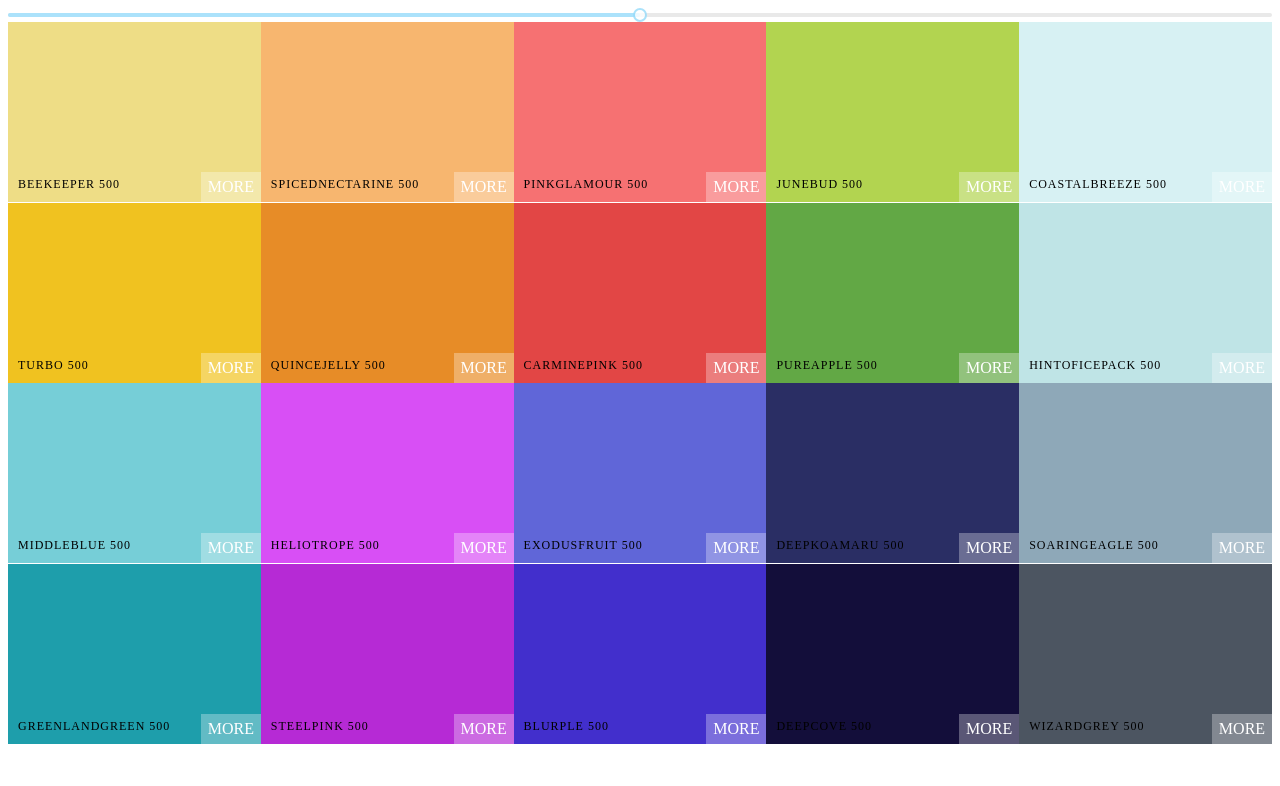
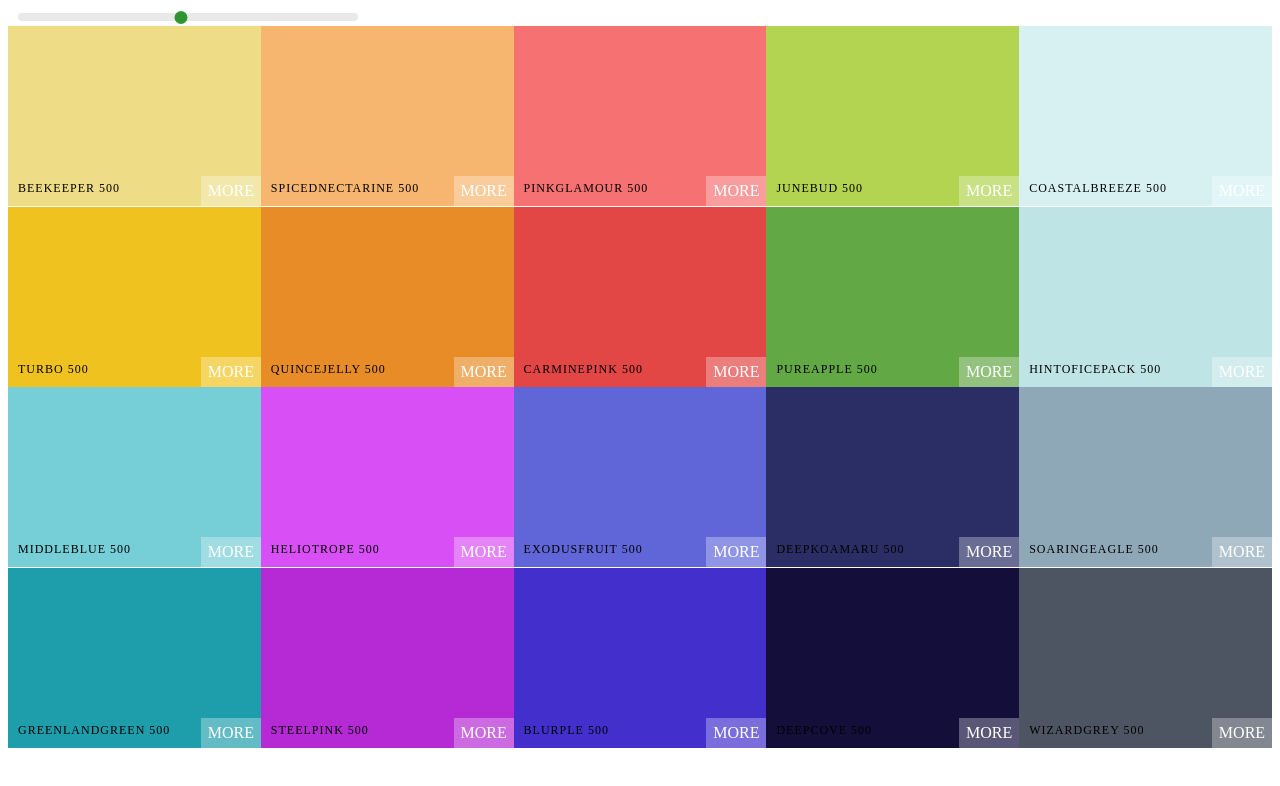
Before and after one commit to sterlingbarton/color-palette, a React (Vite) app in the folder color-palette/: page / in a window 1280 px wide. Shown: the top 786 px of the page. Built offline with nearby package versions, Linux system fonts and the light colour scheme.

Commit message:
styled color slider

```diff
--- a/color-palette/src/Palette.css
+++ b/color-palette/src/Palette.css
@@ -5,3 +5,32 @@
 .palette-colors{
     height: 90%;
 }
+
+.slider{
+    width: 340px;
+    margin: 0 10px;
+    display: inline-block;
+}
+
+.slider .rc-slider-track{
+    background-color: transparent;
+}
+
+.slider .rc-slider-rail{
+    height: 8px;
+    /* margin-bottom: 10px; */
+}
+
+.slider .rc-slider-handle,
+.slider .rc-slider-handle:hover,
+.slider .rc-slider-handle:focus,
+.slider .rc-slider-handle:active{
+    background-color: green;
+    outline: none;
+    border: 2px solid green;
+    box-shadow: none;
+    width: 13px;
+    height: 13px;
+    margin-left: -7px;
+    margin-top: -2.5px;
+}
--- a/color-palette/src/Palette.jsx
+++ b/color-palette/src/Palette.jsx
@@ -1,8 +1,9 @@
 import {useState} from 'react'
 import ColorBox from "./ColorBox"
-import './Palette.css'
 import Slider from 'rc-slider';
 import 'rc-slider/assets/index.css';
+import './Palette.css'
+
 
 export default function Palette({palette}) {
     const [level, setLevel] = useState(500)
@@ -15,7 +16,9 @@
     }
   return (
     <div className="palette">
-        <Slider min={100} max={900} step={100} value={level} onChange={changeLevel}/>
+        <div className='slider'>
+            <Slider min={100} max={900} step={100} value={level} onChange={changeLevel}/>
+        </div>
         {/* Navbar goes here */}
         <div className="palette-colors">
             {colorBoxes}
```
